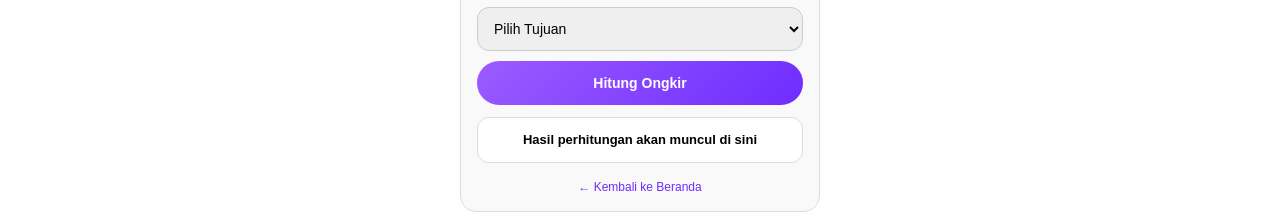
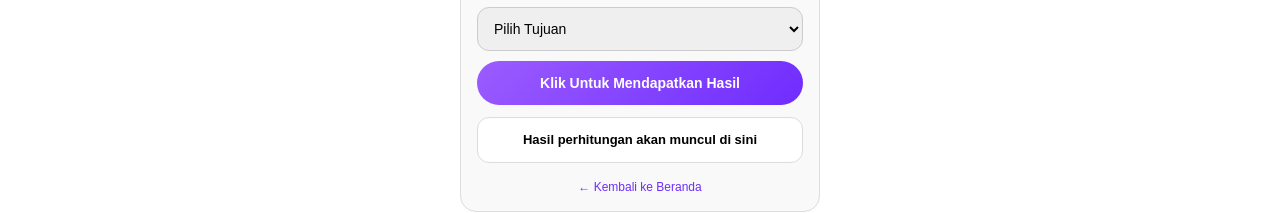
Before and after one commit to woejastip/woejastipp, a plain HTML site: page kgvolume.html in a window 1280 px wide. Shown: the part 367-580 px from the top of the page. Drawn offline with Linux system fonts and the light colour scheme.

Commit message:
Update kgvolume.html

```diff
--- a/kgvolume.html
+++ b/kgvolume.html
@@ -157,7 +157,7 @@ footer{
             <option value="Kawasi">Kawasi (33k/kg)</option>
         </select>
 
-        <button onclick="hitung()">Hitung Ongkir</button>
+        <button onclick="hitung()">Klik Untuk Mendapatkan Hasil</button>
 
         <div class="result" id="hasil">
             Hasil perhitungan akan muncul di sini
```
